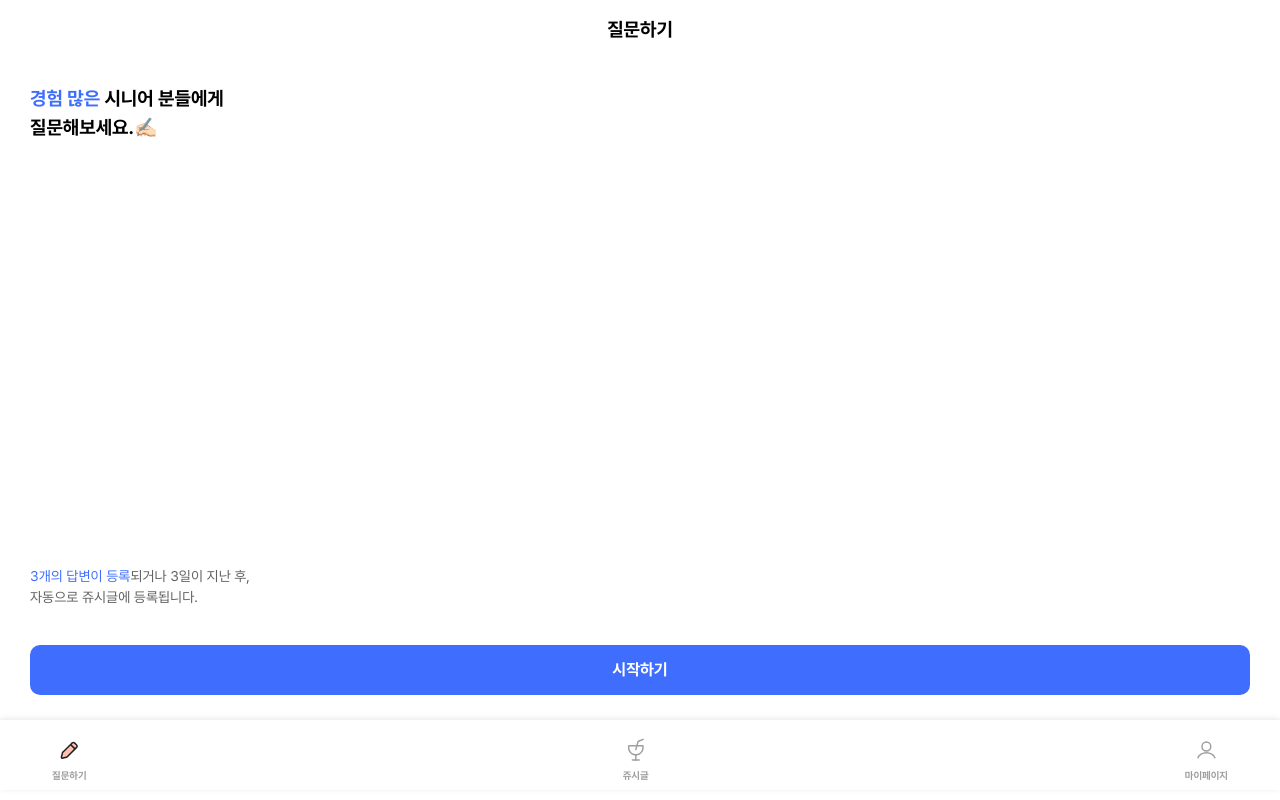
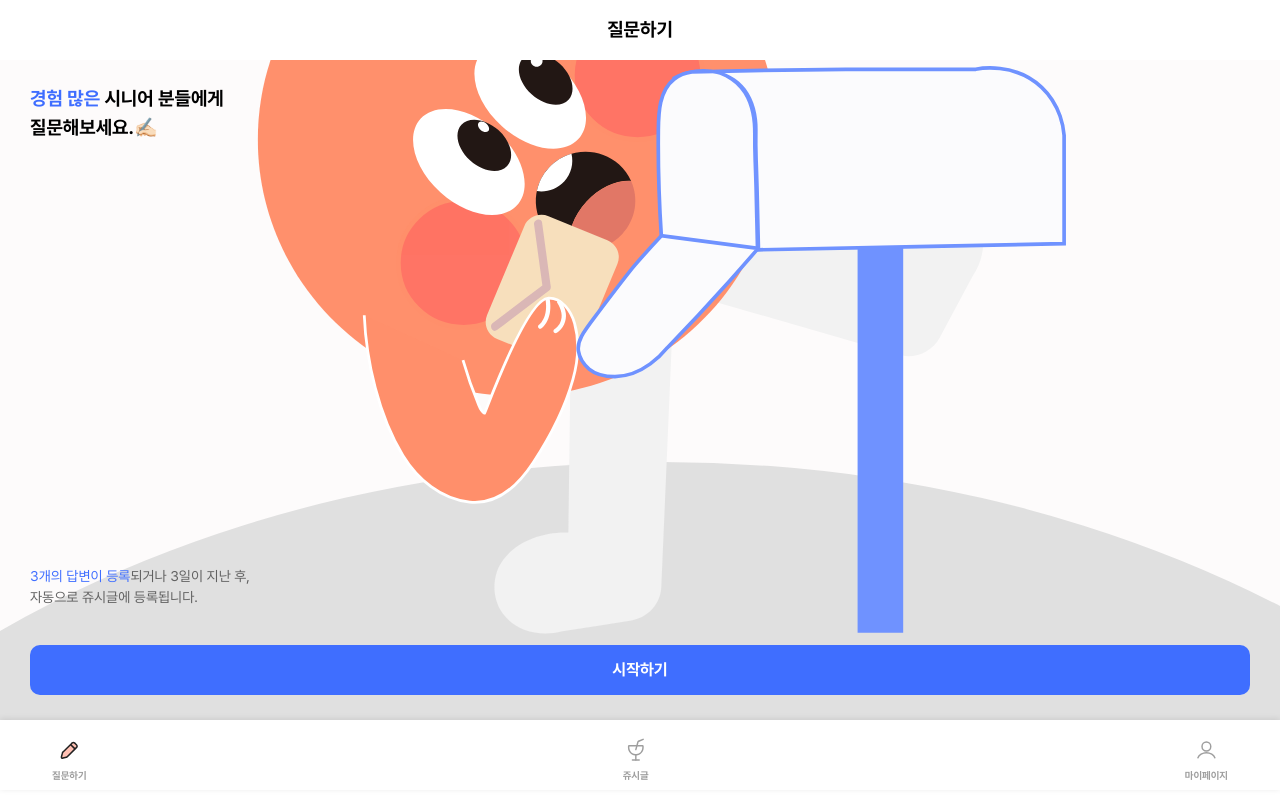
Before and after one commit to whatever-mentoring/juitcy-front, a React (Create React App) app: page /ask in a window 1280 px wide. Built offline with nearby package versions, Linux system fonts and the light colour scheme.

Commit message:
feat: 질문하기 페이지 설명 이미지 추가

```diff
--- a/src/pages/Ask/index.tsx
+++ b/src/pages/Ask/index.tsx
@@ -11,7 +11,14 @@ const Ask = () => {
   return (
     <Column>
       <Header borderBottom={false}>질문하기</Header>
-      <EntireContainer homebar={true}>
+
+      <EntireContainer
+        homebar={true}
+        background={Palette.Back.juni}
+        padding="0"
+      >
+        <BackImg>
+          {' '}
           <InnerContainer justifyContent="space-between">
             <CTAText />
             <InnerContents>
@@ -24,11 +31,13 @@ const Ask = () => {
               </Typo.b4>
             </InnerContents>
 
-          <Row justifyContent="center">
+            <Row justifyContent="center" style={{ zIndex: '100000000000' }}>
               <LongBtn to="/ask/write">시작하기</LongBtn>
             </Row>
           </InnerContainer>
+        </BackImg>
       </EntireContainer>
+
       <Homebar />
     </Column>
   );
@@ -40,6 +49,7 @@ const InnerContainer = styled(Column)`
   width: 100%;
   height: 100%;
   justify-content: space-between;
+  padding: 25px 30px;
 `;
 const InnerContents = styled(Column)`
   width: 100%;
@@ -47,3 +57,12 @@ const InnerContents = styled(Column)`
   justify-content: flex-end;
   padding: 37px 0px;
 `;
+const BackImg = styled.div`
+  background-image: url('/img/askpage-img.svg');
+  background-size: cover;
+  background-position: center;
+  background-repeat: no-repeat;
+  z-index: -1;
+  width: 100%;
+  height: 100%;
+`;
```
Also changed, not shown: public/img/askpage-img.svg (added). Lines whose indentation alone changed are shown as unchanged.
